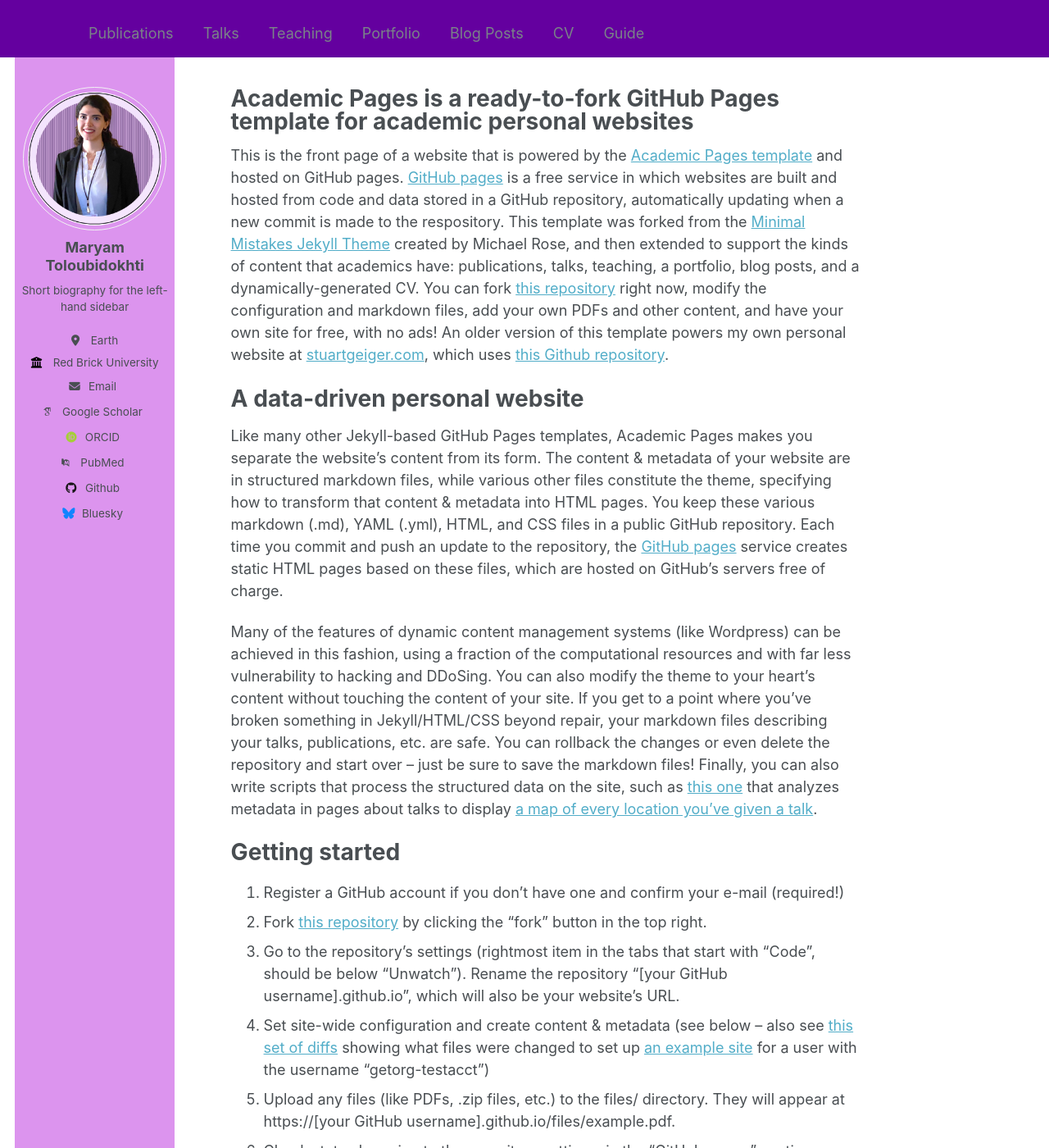
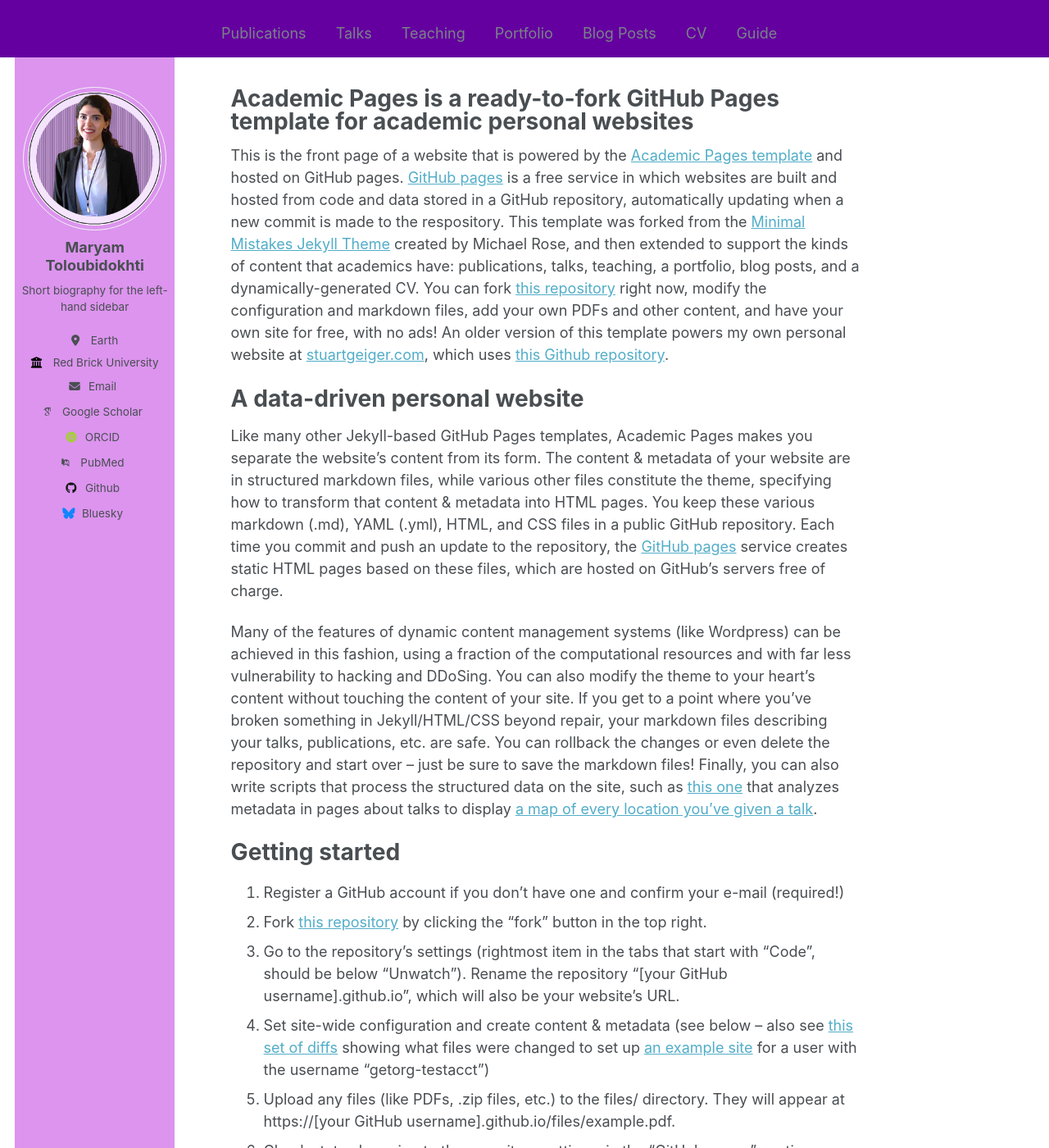
Before and after one commit to maryamTolou/MaryTolou, a Jekyll site: the page built from _pages/about.md, in a window 1280 px wide and 1400 px high. Shown: the whole window at 82% size. Built offline with Jekyll 4.4.1, drawn with Linux system fonts in a browser that asks for light colours; some web fonts are replaced.

Commit message:
padding update

```diff
--- a/_sass/_masthead.scss
+++ b/_sass/_masthead.scss
@@ -19,7 +19,7 @@
   &__inner-wrap {
     @include container;
     @include clearfix;
-    padding: 1em 1em 1em;
+    padding: 1em 10em 1em;
     font-family: $sans-serif-narrow;
 
     @include breakpoint($x-large) {
```
